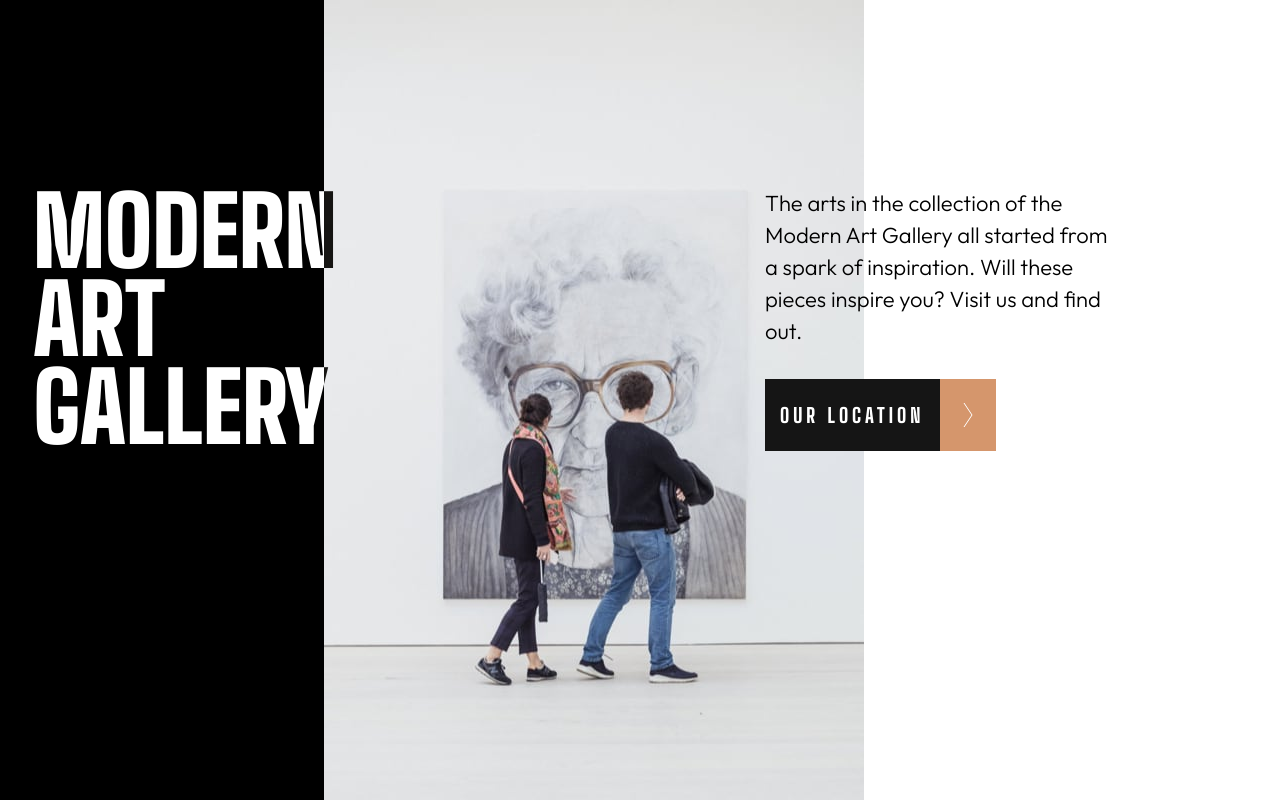
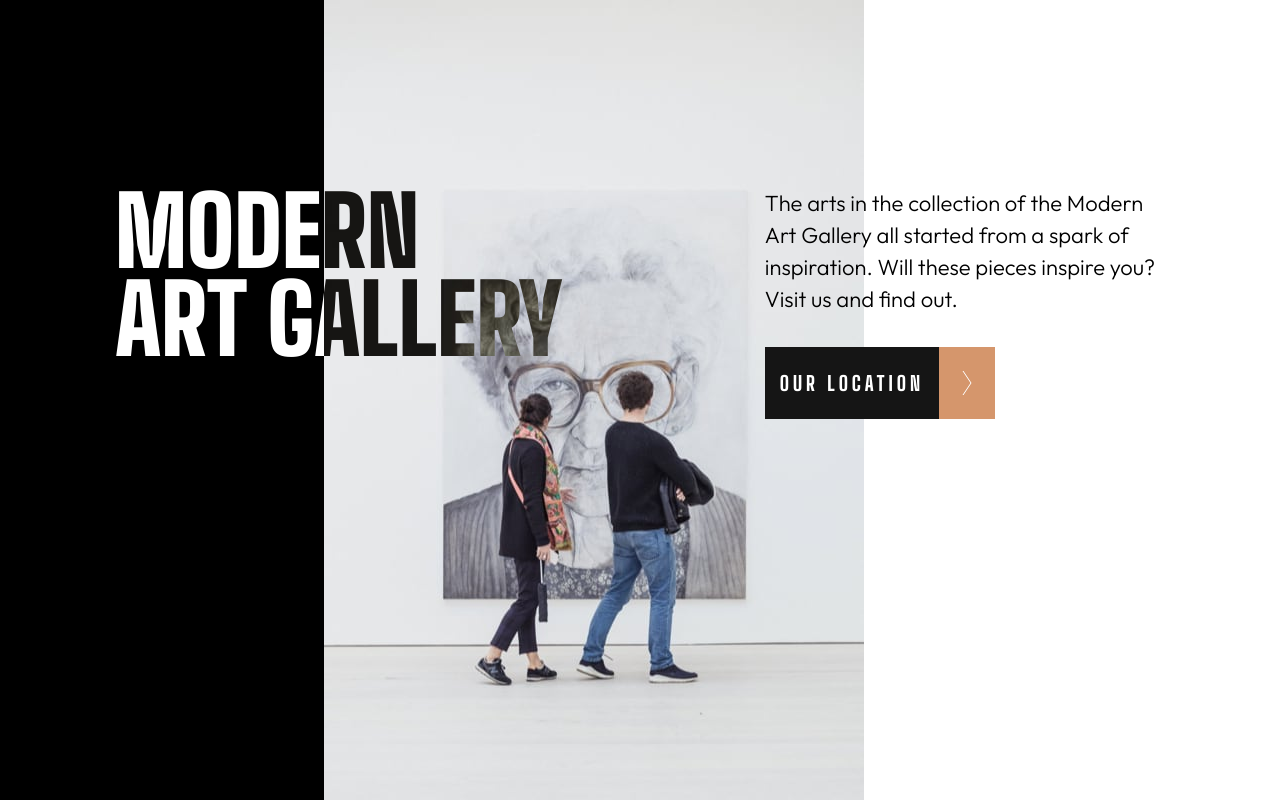
Before and after one commit to natasharamburrun/art-gallary-website, a React app in the folder my-app/: page / in a window 1280 px wide. Shown: the top 800 px of the page. Built offline with nearby package versions, Linux system fonts and the light colour scheme.

Commit message:
updated hero banner to be responsive

```diff
--- a/my-app/src/styles/04-components/_home.scss
+++ b/my-app/src/styles/04-components/_home.scss
@@ -47,23 +47,21 @@
   &__hero-banner {
     padding: 0 16px;
     margin: 32px 0;
-
     @include breakpoint(lg) {
       position: absolute;
       max-width: 400px;
       top: 155px;
       right: 15px;
     }
-
     @include breakpoint(xl) {
-      right: 155px;
       display: flex;
-    }
-
-    @include breakpoint(xxl) {
-      right: 299px;
+      right: 0px;
+      left: 0px;
+      justify-content: space-around;
+      max-width: 1440px;
     }
   }
+
 
   &__hero-title {
     @include breakpoint(xl) {
@@ -90,8 +88,6 @@
 
   &__hero-heading {
       @include breakpoint(xl) {
-      position: absolute;
-      right: 644px;
       max-width: 451px;
       font-size: 96px;
       line-height: 88px;
@@ -106,9 +102,7 @@
 
   &__hero-text-button {
     @include breakpoint(xl) {
-      position: relative;
-      left: 150px;
-      max-width: 350px;
+      max-width: 400px;
     }
   }
 
@@ -212,9 +206,11 @@
   &__content-info1 {
     @include breakpoint(lg) {
       max-width: 223px;
+      padding-right: 20px;
     }
     @include breakpoint(xl) {
       max-width: 275px;
+      padding: 0;
     }
   }
 
--- a/my-app/src/styles/04-components/_location.scss
+++ b/my-app/src/styles/04-components/_location.scss
@@ -38,7 +38,7 @@
 
   &__address {
     @include breakpoint(lg) {
-    padding: 60px 20px 0 120px;
+      padding: 60px 20px 0 120px;
    }
   }
 
```
